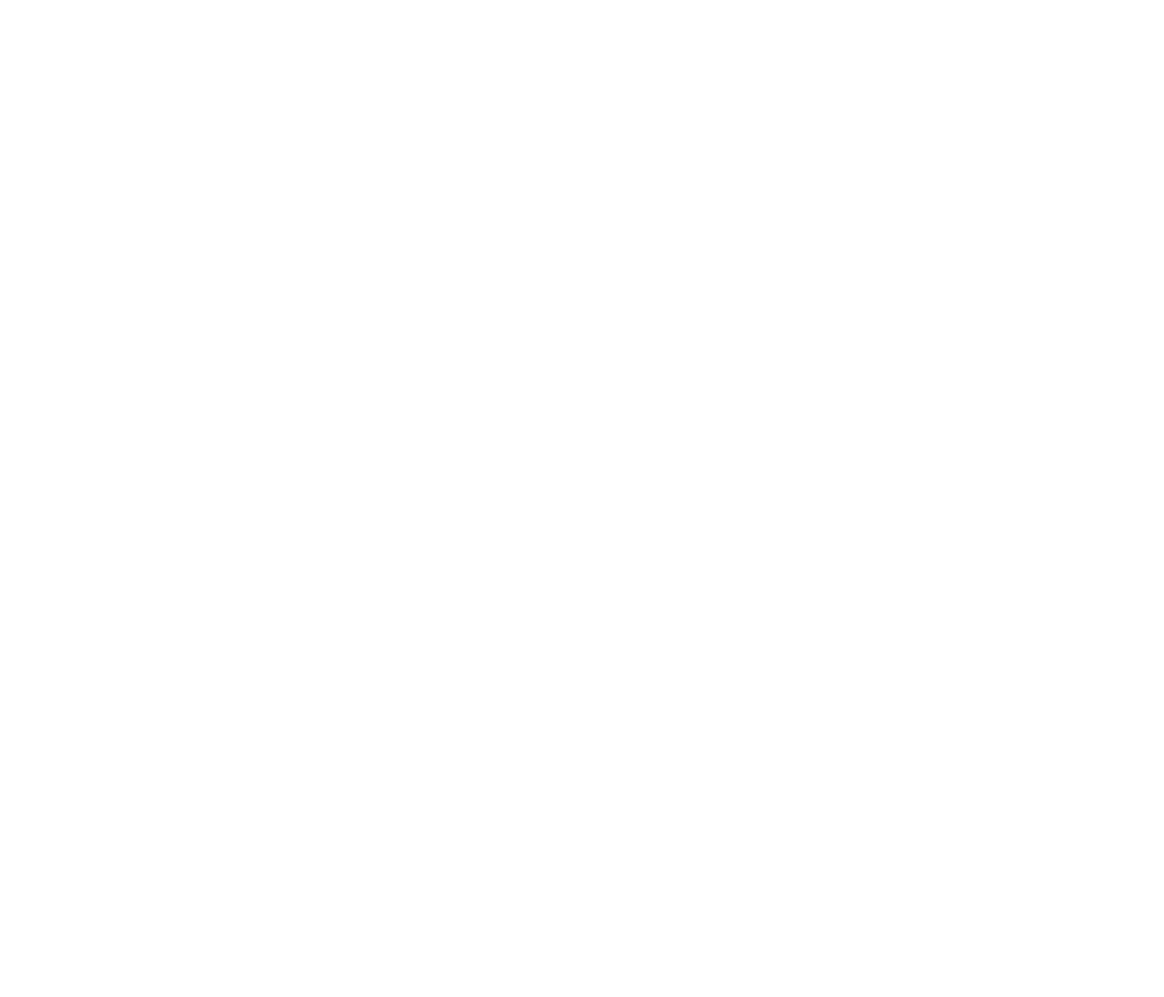
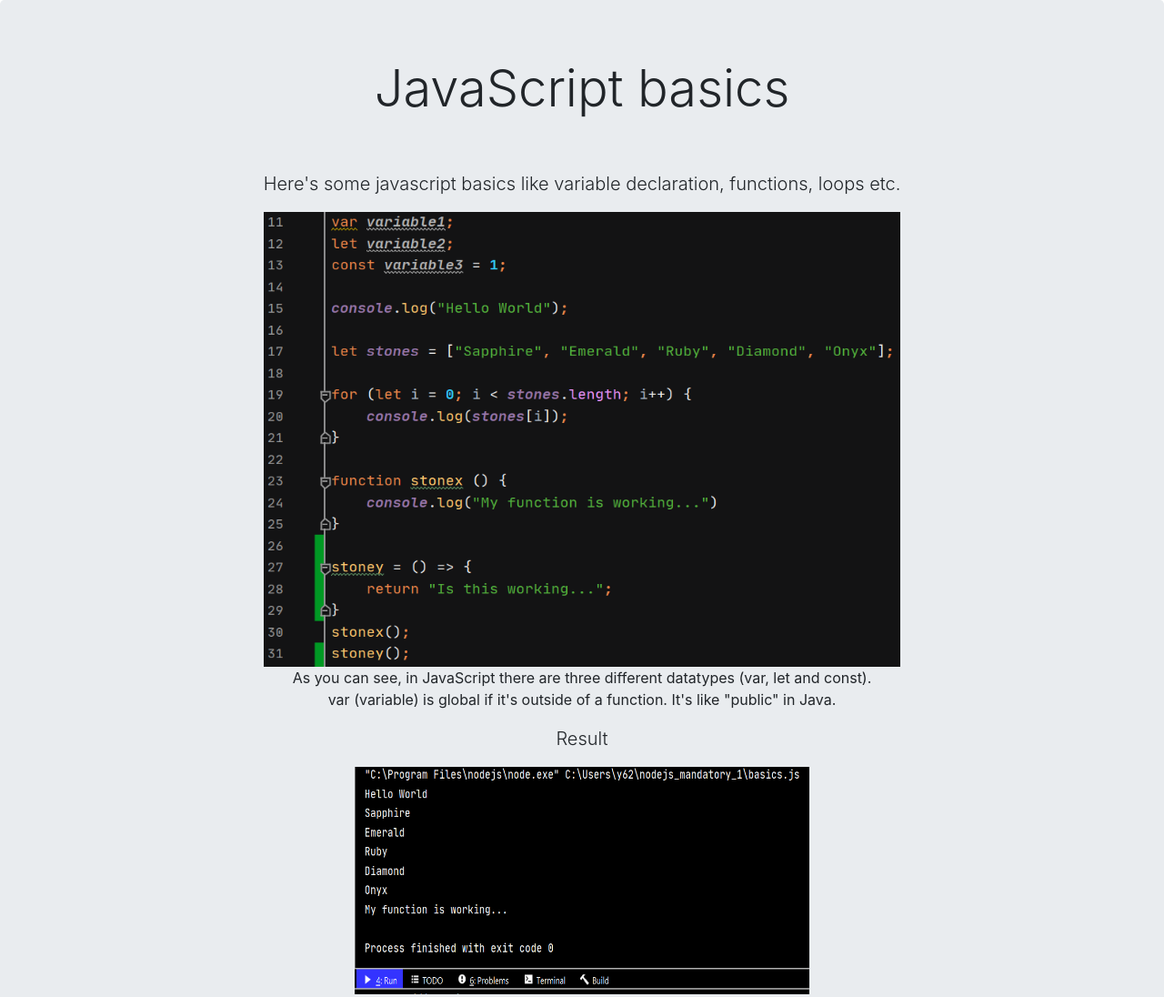
Before and after one commit to y62/nodejs_mandatory_1, a website: page frontend/basics.html in a window 1280 px wide. Shown: the top 1096 px of the page at 91% size. Before the commit the page ends 800 px from the top, so only its background shows below. Drawn offline with nearby package versions, Linux system fonts and the light colour scheme.

Commit message:
Added more and more

```diff
--- a/basics.js
+++ b/basics.js
@@ -23,4 +23,9 @@ for (let i = 0; i < stones.length; i++) {
 function stonex () {
     console.log("My function is working...")
 }
+
+stoney = () => {
+    return "Is this working...";
+}
 stonex();
+stoney();
--- a/frontend/basics.html
+++ b/frontend/basics.html
@@ -1,12 +1,33 @@
 <!DOCTYPE html>
 <html lang="en">
 <head>
+    <script src="https://cdn.jsdelivr.net/npm/chart.js@2.8.0"></script>
+    <link rel="stylesheet" href="https://cdn.jsdelivr.net/npm/bootstrap@4.5.3/dist/css/bootstrap.min.css" integrity="sha384-TX8t27EcRE3e/ihU7zmQxVncDAy5uIKz4rEkgIXeMed4M0jlfIDPvg6uqKI2xXr2" crossorigin="anonymous">
+    <link rel="stylesheet" type="text/css" href="style/style.css">
     <meta charset="UTF-8">
-    <title>Title</title>
+    <title>Express</title>
 </head>
 <body>
+<div class="jumbotron">
+    <div align="center">
+        <h3 class="display-4">JavaScript basics</h3>
+        <br>
+
+        <br>
+        <p class="lead">Here's some javascript basics like variable declaration, functions, loops etc.</p>
+        <img src="code_snippets/basics.PNG" alt="" width="700" height="500">
+
+        <p>
+            As you can see, in JavaScript there are three different datatypes (var, let and const).
+            <br>
+            var (variable) is global if it's outside of a function. It's like "public" in Java.
+        </p>
+
+        <p class="lead">Result</p>
+        <img src="code_snippets/result.PNG" alt="result" width="500" height="250">
 
 
-
+    </div>
+</div>
 </body>
 </html>
```
Also changed, not shown: frontend/code_snippets/basics.PNG (added), frontend/code_snippets/result.PNG (added).
